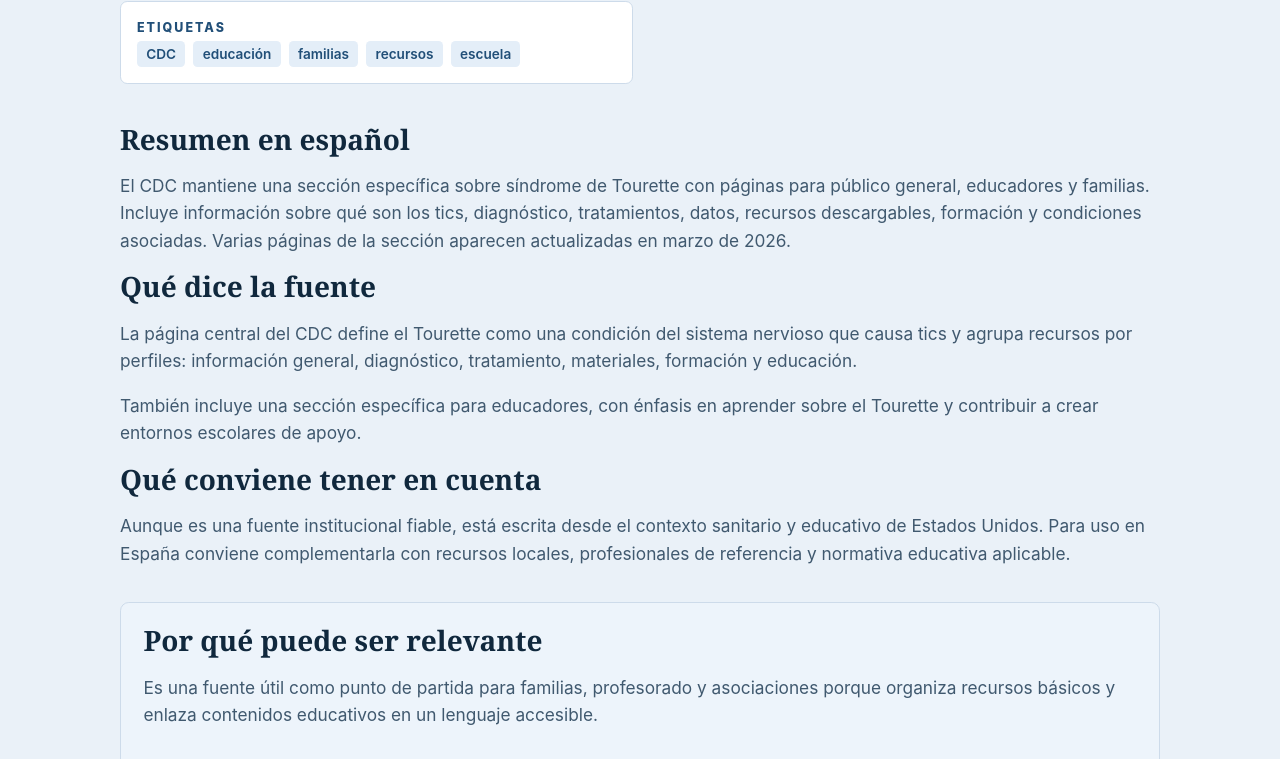
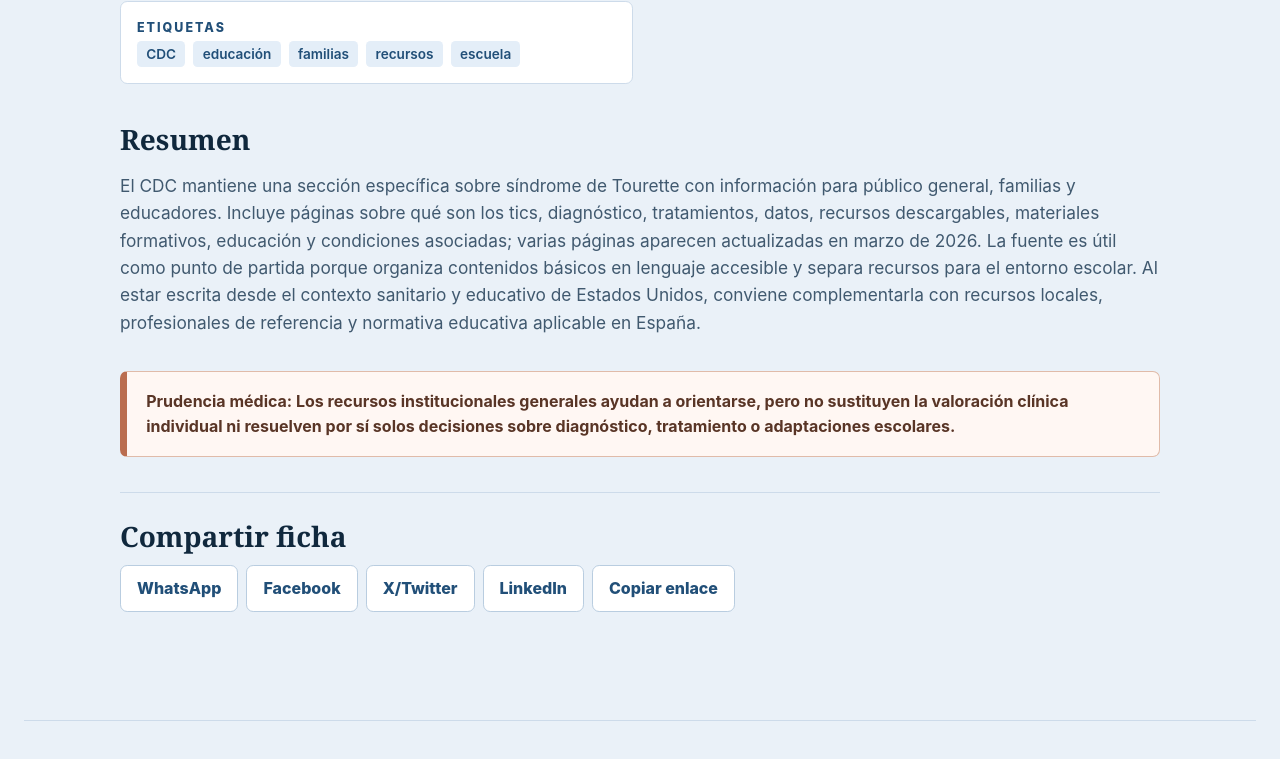
Before and after one commit to sergioberdiales/novedades-tourette, an Astro site: page /novedades-tourette/posts/cdc-recursos-educadores-familias-tourette in a window 1280 px wide. Shown: the part 917-1676 px from the top of the page. Built offline with nearby package versions, Linux system fonts and the light colour scheme; Astro itself is replaced by a stand-in of ours.

Commit message:
Simplificar resumen de fichas

```diff
--- a/src/content/config.ts
+++ b/src/content/config.ts
@@ -24,7 +24,6 @@ const posts = defineCollection({
     originalLanguage: z.string(),
     checkedDate: z.coerce.date(),
     summary: z.string(),
-    relevance: z.string(),
     caution: z.string(),
   }),
 });
--- a/src/content/posts/cdc-recursos-educadores-familias-tourette.md
+++ b/src/content/posts/cdc-recursos-educadores-familias-tourette.md
@@ -11,17 +11,7 @@ evidenceLevel: "Divulgación sanitaria institucional"
 originalUrl: "https://www.cdc.gov/tourette-syndrome/index.html"
 originalLanguage: "Inglés"
 checkedDate: 2026-05-29
-summary: "El CDC mantiene una sección específica sobre síndrome de Tourette con páginas para público general, educadores y familias. Incluye información sobre qué son los tics, diagnóstico, tratamientos, datos, recursos descargables, formación y condiciones asociadas. Varias páginas de la sección aparecen actualizadas en marzo de 2026."
-relevance: "Es una fuente útil como punto de partida para familias, profesorado y asociaciones porque organiza recursos básicos y enlaza contenidos educativos en un lenguaje accesible."
+summary: >-
+  El CDC mantiene una sección específica sobre síndrome de Tourette con información para público general, familias y educadores. Incluye páginas sobre qué son los tics, diagnóstico, tratamientos, datos, recursos descargables, materiales formativos, educación y condiciones asociadas; varias páginas aparecen actualizadas en marzo de 2026. La fuente es útil como punto de partida porque organiza contenidos básicos en lenguaje accesible y separa recursos para el entorno escolar. Al estar escrita desde el contexto sanitario y educativo de Estados Unidos, conviene complementarla con recursos locales, profesionales de referencia y normativa educativa aplicable en España.
 caution: "Los recursos institucionales generales ayudan a orientarse, pero no sustituyen la valoración clínica individual ni resuelven por sí solos decisiones sobre diagnóstico, tratamiento o adaptaciones escolares."
 ---
-
-## Qué dice la fuente
-
-La página central del CDC define el Tourette como una condición del sistema nervioso que causa tics y agrupa recursos por perfiles: información general, diagnóstico, tratamiento, materiales, formación y educación.
-
-También incluye una sección específica para educadores, con énfasis en aprender sobre el Tourette y contribuir a crear entornos escolares de apoyo.
-
-## Qué conviene tener en cuenta
-
-Aunque es una fuente institucional fiable, está escrita desde el contexto sanitario y educativo de Estados Unidos. Para uso en España conviene complementarla con recursos locales, profesionales de referencia y normativa educativa aplicable.
--- a/src/content/posts/comorbilidad-calidad-vida-adultos-tourette.md
+++ b/src/content/posts/comorbilidad-calidad-vida-adultos-tourette.md
@@ -11,15 +11,7 @@ evidenceLevel: "Estudio clínico en registros de adultos"
 originalUrl: "https://pubmed.ncbi.nlm.nih.gov/41518128/"
 originalLanguage: "Inglés"
 checkedDate: 2026-05-29
-summary: "El estudio analizó datos de 227 participantes adultos de registros clínicos de Calgary y París. Evaluó la relación entre severidad de tics, deterioro funcional, calidad de vida y síntomas de depresión, ansiedad, TDAH y TOC. Los resultados apuntan a que tanto la severidad de los tics como los síntomas psiquiátricos, especialmente depresión y TDAH, se asocian de forma significativa con la calidad de vida."
-relevance: "Es relevante porque pone el foco en adultos con Tourette y recuerda que el impacto no depende solo de los tics visibles. Las comorbilidades y la salud mental forman parte del abordaje real de muchas personas."
+summary: >-
+  El estudio analizó datos de 227 participantes adultos de registros clínicos de Calgary y París. Evaluó la relación entre severidad de tics, deterioro funcional, calidad de vida y síntomas de depresión, ansiedad, TDAH y TOC mediante escalas clínicas y cuestionarios autoinformados. Los resultados apuntan a que tanto la severidad de los tics como los síntomas psiquiátricos, especialmente depresión y TDAH, se asocian de forma significativa con la calidad de vida. La fuente pone el foco en adultos con Tourette y recuerda que el impacto no depende solo de los tics visibles, aunque al ser un estudio observacional muestra asociaciones y no permite establecer causalidad.
 caution: "Es un estudio observacional basado en registros clínicos, por lo que muestra asociaciones, no causalidad. La presencia de síntomas depresivos, ansiedad, TDAH o TOC debe evaluarse de forma individual por profesionales."
 ---
-
-## Qué dice la fuente
-
-Los autores emplearon escalas clínicas y cuestionarios autoinformados para explorar cómo distintas dimensiones se relacionan con calidad de vida. El trabajo concluye que la atención multidisciplinar en adultos con Tourette es especialmente importante.
-
-## Qué conviene tener en cuenta
-
-La ficha puede servir para evitar una visión infantilizada del Tourette. Muchas personas continúan necesitando apoyo en la edad adulta, aunque sus necesidades no siempre sean las mismas que en la infancia o adolescencia.
--- a/src/content/posts/conductas-tipo-tic-funcionales-revision-2026.md
+++ b/src/content/posts/conductas-tipo-tic-funcionales-revision-2026.md
@@ -11,17 +11,7 @@ evidenceLevel: "Revisión de literatura; campo en evolución"
 originalUrl: "https://pubmed.ncbi.nlm.nih.gov/41819028/"
 originalLanguage: "Inglés"
 checkedDate: 2026-05-29
-summary: "La revisión recopiló investigación reciente sobre conductas tipo tic funcionales. Los autores localizaron 24 trabajos y organizaron los resultados en tres áreas: características clínicas, seguimiento y tratamiento. En conjunto, describen mayor complejidad y severidad sintomática en muchos casos, más ansiedad y depresión frente a los grupos de Tourette incluidos en los estudios, y una literatura de tratamiento todavía limitada pero con señales favorables para intervenciones cognitivas."
-relevance: "Puede ayudar a asociaciones, familias y profesionales educativos a manejar con más cuidado el lenguaje sobre tics, Tourette y síntomas funcionales, evitando tanto la simplificación como el estigma."
+summary: >-
+  La revisión recopiló investigación reciente sobre conductas tipo tic funcionales y localizó 24 trabajos, organizados en características clínicas, seguimiento y tratamiento. En conjunto, los autores describen mayor complejidad y severidad sintomática en muchos casos, más ansiedad y depresión frente a los grupos de Tourette incluidos en los estudios, y una literatura de tratamiento todavía limitada pero con señales favorables para intervenciones cognitivas. La fuente subraya que existe heterogeneidad y solapamiento clínico, por lo que conviene evitar conclusiones cerradas. Es un tema sensible para asociaciones, familias y profesionales educativos: la utilidad está en mejorar el lenguaje y reducir estigma, no en etiquetar síntomas sin evaluación profesional.
 caution: "Distinguir Tourette, otros trastornos de tics y conductas tipo tic funcionales requiere evaluación profesional. Esta ficha no debe usarse para etiquetar síntomas propios o de otra persona."
 ---
-
-## Qué dice la fuente
-
-La revisión destaca que las conductas tipo tic funcionales han recibido creciente atención científica en los últimos años. También señala que hay heterogeneidad: no todos los casos son iguales y existen solapamientos clínicos que exigen prudencia.
-
-El trabajo subraya que la literatura de seguimiento y tratamiento aún es reducida, por lo que conviene evitar conclusiones cerradas.
-
-## Qué conviene tener en cuenta
-
-Esta ficha es especialmente sensible desde el punto de vista comunicativo. El objetivo no es contraponer síntomas “reales” y “no reales”, sino explicar que hay presentaciones clínicas diferentes y que todas merecen evaluación y apoyo adecuados.
--- a/src/content/posts/ecopipam-ensayo-fase-3-tourette.md
+++ b/src/content/posts/ecopipam-ensayo-fase-3-tourette.md
@@ -11,17 +11,7 @@ evidenceLevel: "Investigación clínica; requiere valoración especializada"
 originalUrl: "https://pubmed.ncbi.nlm.nih.gov/42189524/"
 originalLanguage: "Inglés"
 checkedDate: 2026-05-29
-summary: "El estudio evaluó ecopipam, un antagonista selectivo del receptor dopaminérgico D1, en personas de 6 años o más con síndrome de Tourette. Tras una fase abierta de 12 semanas, quienes respondieron al tratamiento fueron asignados a continuar con ecopipam o pasar a placebo durante otras 12 semanas. En participantes pediátricos, el fármaco redujo el riesgo de recaída frente a placebo; en adultos la tendencia fue similar, pero el número de participantes fue pequeño y el resultado no alcanzó significación estadística."
-relevance: "Es una noticia relevante porque aporta datos de fase 3 sobre una posible opción farmacológica para tics, con información de eficacia y seguridad a 24 semanas. También ayuda a entender que la investigación farmacológica avanza, pero que los resultados deben leerse dentro del diseño concreto del ensayo."
+summary: >-
+  El estudio evaluó ecopipam, un antagonista selectivo del receptor dopaminérgico D1, en personas de 6 años o más con síndrome de Tourette. Tras una fase abierta de 12 semanas, quienes respondieron fueron asignados a continuar con ecopipam o pasar a placebo durante otras 12 semanas; en participantes pediátricos se observó una reducción del riesgo de recaída frente a placebo, mientras que en adultos la tendencia fue similar pero con pocos participantes y sin significación estadística. El ensayo incluyó 77 centros en 12 países y comunicó efectos adversos como somnolencia, ansiedad, cefalea, insomnio, aumento o reaparición de tics y fatiga. Es una señal relevante de investigación farmacológica, pero debe leerse dentro del diseño del ensayo, sus conflictos de interés declarados y la necesidad de valoración clínica individual.
 caution: "Ecopipam no debe interpretarse como una recomendación individual ni como tratamiento disponible para cualquier persona con Tourette. La decisión terapéutica depende del perfil clínico, edad, comorbilidades, efectos adversos y seguimiento por profesionales sanitarios."
 ---
-
-## Qué dice la fuente
-
-El ensayo incluyó participantes de 77 centros en 12 países. La medida principal fue el tiempo hasta la recaída tras haber respondido previamente al tratamiento durante la fase abierta.
-
-Entre los efectos adversos comunicados con más frecuencia aparecieron somnolencia, ansiedad, cefalea, insomnio, aumento o reaparición de tics y fatiga. El artículo también declara conflictos de interés relacionados con la compañía desarrolladora, un dato importante para leer la evidencia con transparencia.
-
-## Qué conviene tener en cuenta
-
-El resultado principal se centró en participantes pediátricos que ya habían respondido inicialmente. Por tanto, no responde a todas las preguntas: no sustituye estudios de uso real, seguimiento más prolongado ni comparación directa con otras opciones terapéuticas.
--- a/src/content/posts/sant-pau-estimulacion-cerebral-profunda-tourette-grave.md
+++ b/src/content/posts/sant-pau-estimulacion-cerebral-profunda-tourette-grave.md
@@ -11,17 +11,7 @@ evidenceLevel: "Caso individual; no generalizable"
 originalUrl: "https://www.santpau.cat/es/comunic-actualitat/l-hospital-de-sant-pau-tracta-amb-exit-un-cas-extremadament-greu-de-sindrome-de-tourette-gracies-a-l-estimulacio-cerebral-profunda?_assetEntryId=4904937"
 originalLanguage: "Catalán"
 checkedDate: 2026-05-29
-summary: "Sant Pau describe el caso de un paciente joven con un cuadro extremadamente grave, refractario a tratamientos farmacológicos, que fue tratado mediante estimulación cerebral profunda. La nota destaca la mejoría funcional tras más de un año de seguimiento, la participación de un equipo multidisciplinar y la existencia de una consulta monográfica de Neuro-Psiquiatría para patologías minoritarias y de alta complejidad."
-relevance: "Puede ser útil para explicar que existen abordajes de alta complejidad para situaciones muy excepcionales y que el Tourette puede requerir coordinación entre neurología, psiquiatría, psicología, neurocirugía y enfermería."
+summary: >-
+  Sant Pau describe el caso de un paciente joven con un cuadro extremadamente grave de Tourette, refractario a tratamientos farmacológicos, tratado mediante estimulación cerebral profunda en uso compasivo. La nota destaca una mejoría funcional tras más de un año de seguimiento, la planificación neuroquirúrgica, el seguimiento especializado y la participación de un equipo multidisciplinar de neurología, psiquiatría, psicología, neurocirugía y enfermería. También sitúa el caso dentro de la consulta monográfica de Neuro-Psiquiatría para patologías minoritarias y de alta complejidad. Es una comunicación útil para entender que existen abordajes excepcionales en casos muy graves, pero no permite generalizar resultados ni interpretar esta técnica como una opción habitual para la mayoría de personas con Tourette.
 caution: "La estimulación cerebral profunda no es un tratamiento habitual para la mayoría de personas con Tourette. La propia fuente la presenta como uso compasivo en pacientes seleccionados, con enfermedad muy grave y sin respuesta a terapias farmacológicas."
 ---
-
-## Qué dice la fuente
-
-La nota sitúa el caso dentro de un contexto de Tourette grave y refractario, con gran impacto funcional y social. También subraya que la intervención se realizó con planificación neuroquirúrgica y seguimiento especializado.
-
-Además, el hospital aprovecha el caso para explicar la complejidad clínica del síndrome de Tourette y la frecuencia de síntomas o trastornos asociados como ansiedad, TDAH y TOC.
-
-## Qué conviene tener en cuenta
-
-Al tratarse de una comunicación institucional sobre un caso concreto, su valor principal es divulgativo y asistencial. No debe leerse como prueba de eficacia general ni como indicación para casos leves o moderados.
--- a/src/content/posts/socializacion-emocional-familias-adolescentes-tourette.md
+++ b/src/content/posts/socializacion-emocional-familias-adolescentes-tourette.md
@@ -11,17 +11,7 @@ evidenceLevel: "Estudio pequeño; útil para generar hipótesis"
 originalUrl: "https://pubmed.ncbi.nlm.nih.gov/41632350/"
 originalLanguage: "Inglés"
 checkedDate: 2026-05-29
-summary: "El estudio observó interacciones entre 29 díadas de progenitor y adolescente con Tourette durante una conversación de conflicto. Encontró que un mayor uso de respuestas parentales de apoyo se relacionaba con menos síntomas internalizantes y externalizantes comunicados por adolescentes, mientras que respuestas menos apoyadoras se asociaban con más síntomas internalizantes y, de forma marginal, con más síntomas externalizantes."
-relevance: "Puede ser útil para familias y asociaciones porque señala la importancia de acompañar emocionalmente, no solo de observar los tics. También refuerza la idea de que el bienestar psicológico merece atención propia."
+summary: >-
+  El estudio observó interacciones entre 29 díadas de progenitor y adolescente con Tourette durante una conversación de conflicto. Encontró que un mayor uso de respuestas parentales de apoyo se relacionaba con menos síntomas internalizantes y externalizantes comunicados por adolescentes, mientras que respuestas menos apoyadoras se asociaban con más síntomas internalizantes y, de forma marginal, con más síntomas externalizantes. La fuente parte de que, aunque los tics definen el diagnóstico de Tourette, las comorbilidades psicológicas pueden influir mucho en la calidad de vida. Puede ser útil para recordar la importancia del acompañamiento emocional, pero el tamaño pequeño y el diseño observacional obligan a evitar lecturas culpabilizadoras o conclusiones causales.
 caution: "El estudio es pequeño y observacional. No debe usarse para culpabilizar a las familias ni para convertir una asociación estadística en una explicación única del malestar adolescente."
 ---
-
-## Qué dice la fuente
-
-Los autores parten de una idea importante: aunque los tics definen el diagnóstico de Tourette, las comorbilidades psicológicas pueden influir mucho en la calidad de vida.
-
-La investigación propone que la socialización emocional parental podría ser una diana de apoyo familiar en futuros programas, siempre con más investigación y adaptación clínica.
-
-## Qué conviene tener en cuenta
-
-El mensaje práctico debe formularse con cuidado: acompañar, validar y buscar apoyo puede ayudar, pero ninguna familia debería leer esta ficha como reproche. El contexto, los recursos disponibles y las necesidades de cada adolescente son distintos.
--- a/src/pages/posts/[slug].astro
+++ b/src/pages/posts/[slug].astro
@@ -11,7 +11,6 @@ export async function getStaticPaths() {
 }
 
 const { post } = Astro.props;
-const { Content } = await post.render();
 const base = import.meta.env.BASE_URL;
 const canonicalPath = `${import.meta.env.BASE_URL}posts/${post.slug}/`;
 const shareUrl = Astro.site ? new URL(canonicalPath, Astro.site).toString() : canonicalPath;
@@ -93,14 +92,8 @@ const formatDate = (date: Date) =>
       </dl>
 
       <section class="content-section">
-        <h2>Resumen en español</h2>
+        <h2>Resumen</h2>
         <p>{post.data.summary}</p>
-        <Content />
-      </section>
-
-      <section class="content-section relevance">
-        <h2>Por qué puede ser relevante</h2>
-        <p>{post.data.relevance}</p>
       </section>
 
       <p class="medical-note" role="note">
--- a/src/styles/global.css
+++ b/src/styles/global.css
@@ -771,13 +771,6 @@ dd a {
   font-size: 1.08rem;
 }
 
-.relevance {
-  border: 1px solid var(--line);
-  border-radius: 0.55rem;
-  background: var(--paper-soft);
-  padding: 1.4rem;
-}
-
 .medical-note {
   margin: 2rem 0;
   border: 1px solid #e0bba9;
```
Also changed, not shown: README.md.
